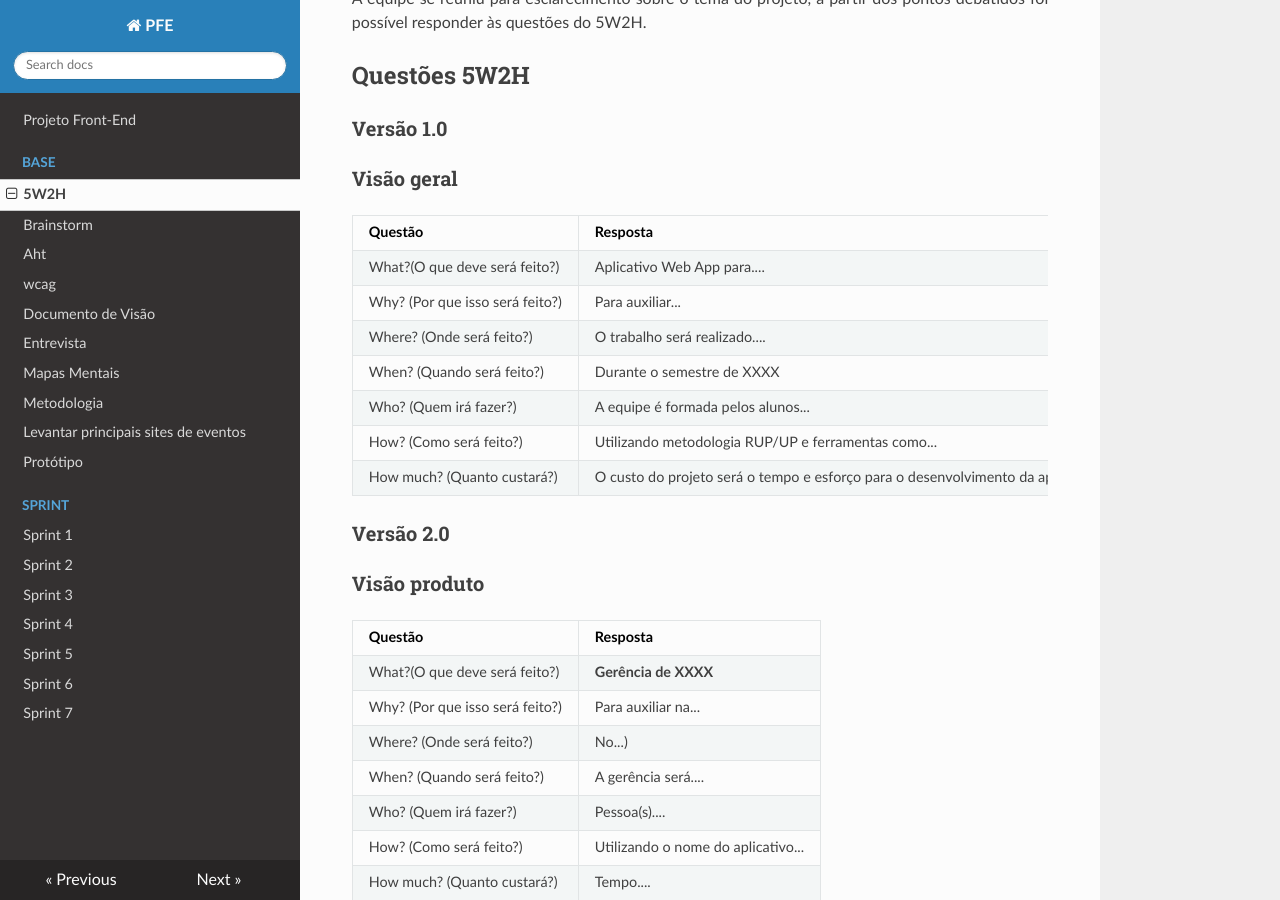
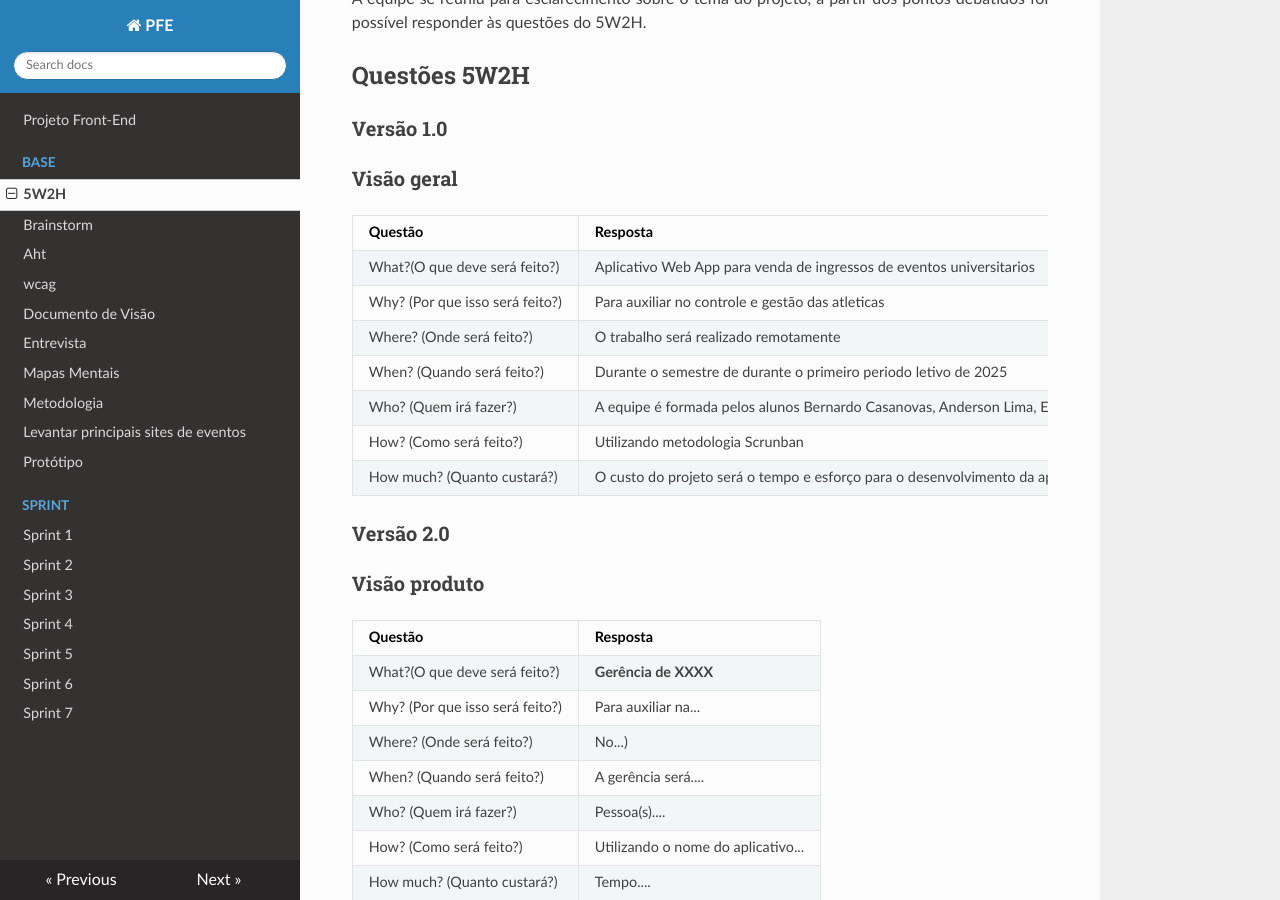
Before and after one commit to Projetos-de-Extensao/PFE_25.1_8001_BetoCuenca, an MkDocs documentation site: the page built from docs/base/5w2h.md, in a window 1280 px wide and 900 px high, scrolled down 392 px. Built offline with MkDocs 1.6.1, drawn with Linux system fonts in a browser that asks for light colours; nearby versions of some CDN libraries.

Commit message:
Definição dos 5w2h

```diff
--- a/docs/base/5w2h.md
+++ b/docs/base/5w2h.md
@@ -24,12 +24,12 @@ title: 5W2H
 
 |Questão|Resposta|
 |-------|--------|
-|What?(O que deve será feito?)|Aplicativo Web App para.... |
-|Why? (Por que isso será feito?)|Para auxiliar...|
-|Where? (Onde será feito?)|O trabalho será realizado....|
-|When? (Quando será feito?)|Durante o semestre de XXXX|
-|Who? (Quem irá fazer?)|A equipe é formada pelos alunos...|
-|How? (Como será feito?)|Utilizando metodologia RUP/UP e ferramentas como...|
+|What?(O que deve será feito?)|Aplicativo Web App para venda de ingressos de eventos universitarios|
+|Why? (Por que isso será feito?)|Para auxiliar no controle e gestão das atleticas|
+|Where? (Onde será feito?)|O trabalho será realizado remotamente|
+|When? (Quando será feito?)|Durante o semestre de durante o primeiro periodo letivo de 2025|
+|Who? (Quem irá fazer?)|A equipe é formada pelos alunos Bernardo Casanovas, Anderson Lima, Enrique Labre e Guilherme Reis|
+|How? (Como será feito?)|Utilizando metodologia Scrunban|
 |How much? (Quanto custará?)|O custo do projeto será o tempo e esforço para o desenvolvimento da aplicação|
 
 
```
